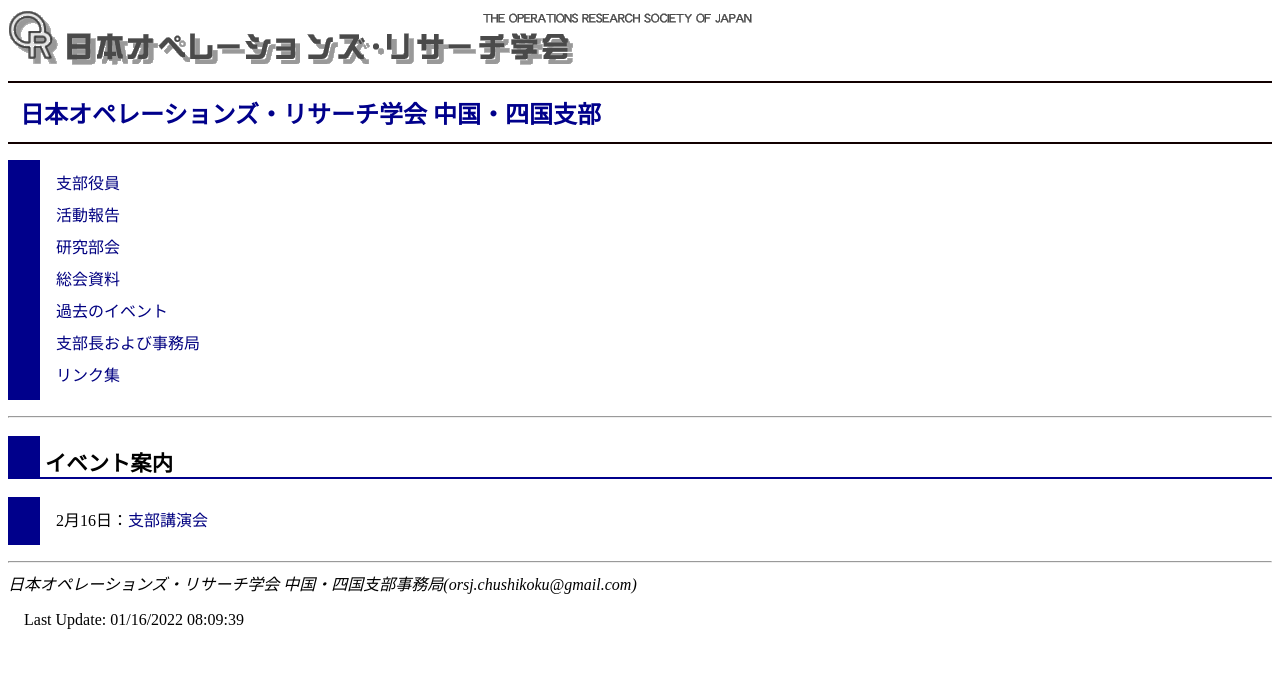
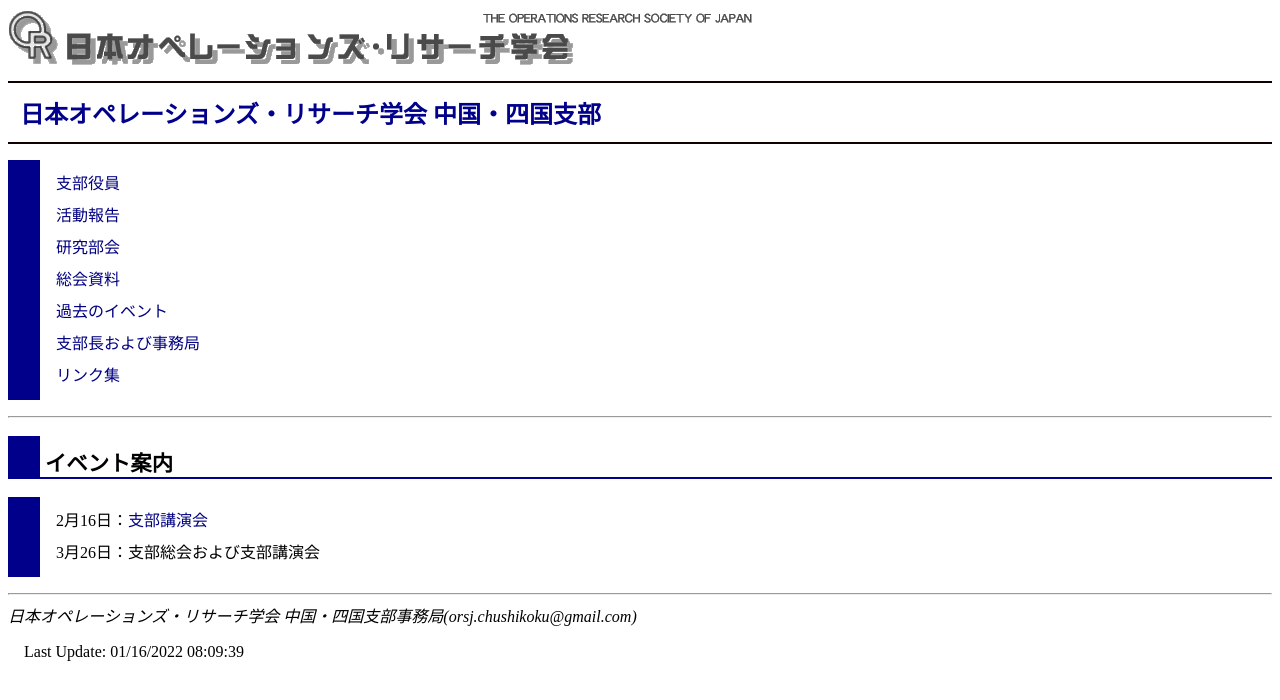
Before and after one commit to orsj-cs/orsj-cs.github.io, a Jekyll site: the page built from index.html, in a window 1280 px wide. Shown: the top 700 px of the page. Built offline with Jekyll 4.4.1, drawn with Linux system fonts in a browser that asks for light colours.

Commit message:
Update index.html

```diff
--- a/index.html
+++ b/index.html
@@ -18,4 +18,5 @@ title: 日本オペレーションズ・リサーチ学会 中国・四国支部
 
 <ul>
     <li>2月16日：<a href="https://orsj.org/?p=4005">支部講演会</a></li>
+    <li>3月26日：支部総会および支部講演会</li>
 </ul>
```
